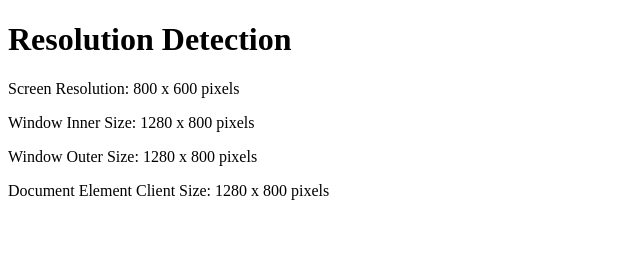
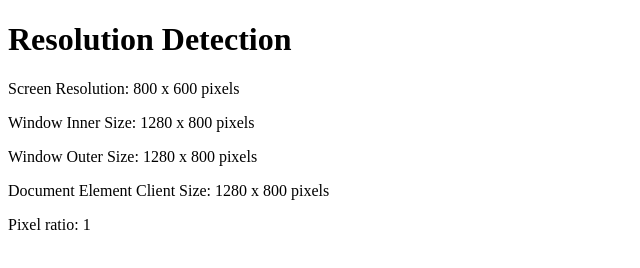
Before and after one commit to rrr3try/resolution_demo, a plain HTML site: page index.html in a window 1280 px wide. Shown: the full height of the page, 0-640 px from the left. Drawn offline with Linux system fonts and the light colour scheme.

Commit message:
Update index.html

```diff
--- a/index.html
+++ b/index.html
@@ -11,7 +11,7 @@
     <p id="windowInnerSize">Window Inner Size: </p>
     <p id="windowOuterSize">Window Outer Size: </p>
     <p id="documentElementClientSize">Document Element Client Size: </p>
-
+    <p id="pixelRatio">Pixel ratio: </p>
     <script>
         function displayResolutions() {
             // Screen resolution
@@ -29,6 +29,9 @@
             // Document element client size (viewport size excluding scrollbars, similar to window.inner* but for <html> element)
             document.getElementById('documentElementClientSize').textContent =
                 "Document Element Client Size: " + document.documentElement.clientWidth + " x " + document.documentElement.clientHeight + " pixels";
+
+            document.getElementById('pixelRatio').textContent =
+                "Pixel ratio: " + (document.devicePixelRatio || 1);
         }
 
         // Call displayResolutions function when page loads
```
